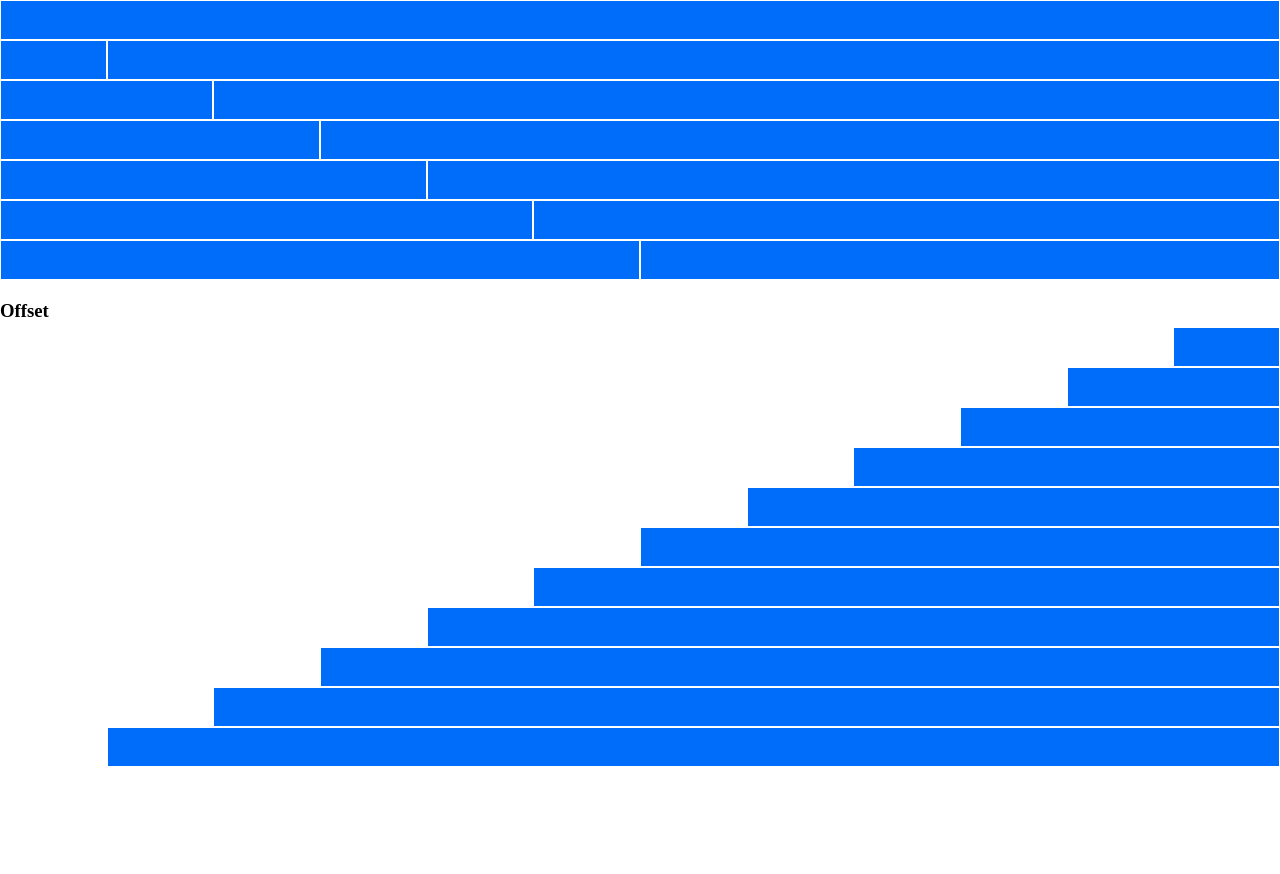
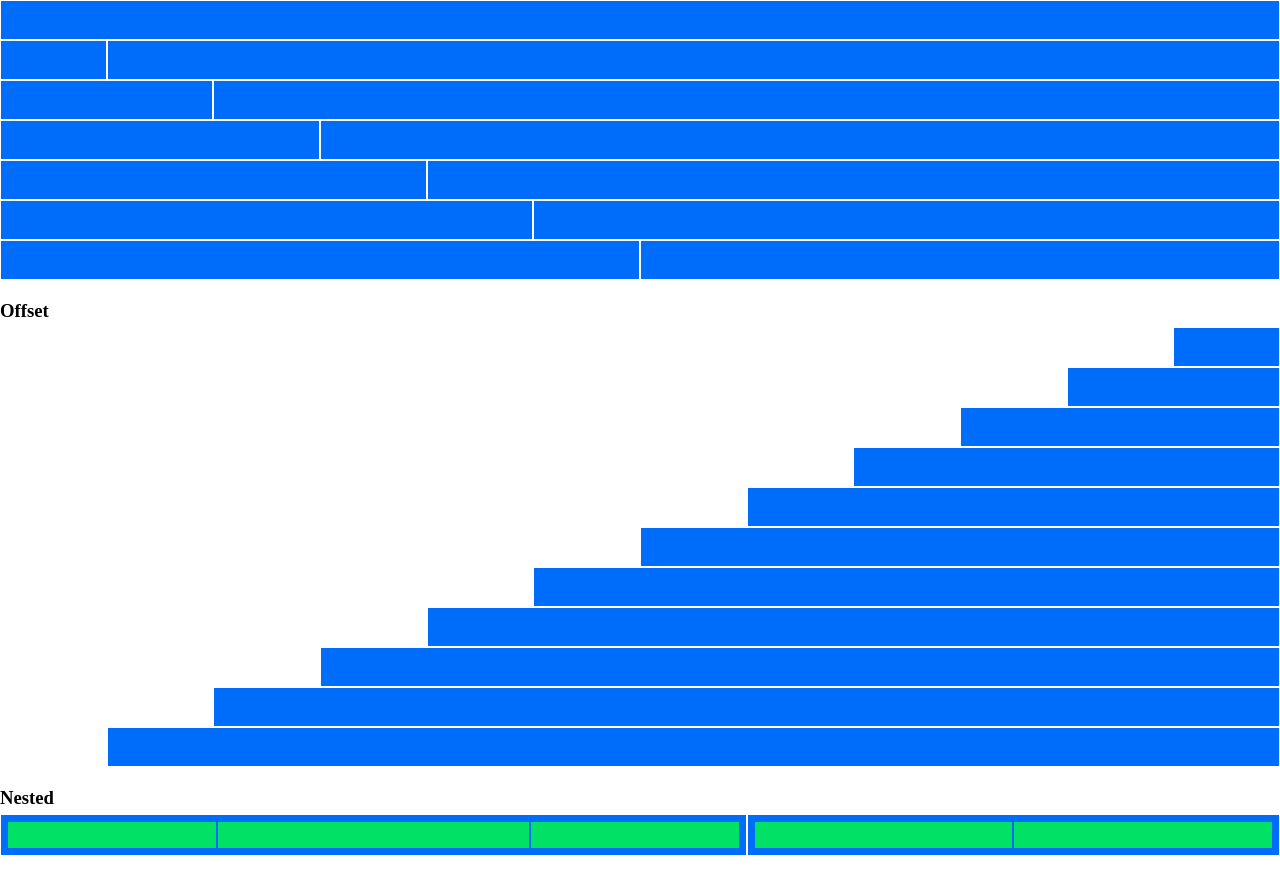
Before and after one commit to touros91/html-css-12bool, a plain HTML site: page index.html in a window 1280 px wide. Shown: the part 287-1161 px from the top of the page. Before the commit the page ends 1074 px from the top, so only its background shows below. Drawn offline with Linux system fonts and the light colour scheme.

Commit message:
Aggiunta ultima sezione Nested

```diff
--- a/css/12BoolFlex.css
+++ b/css/12BoolFlex.css
@@ -1,5 +1,6 @@
 /* common  */
 .row {
+    width: 100%;
     height: 40px;
     background-color: #006cfa;
     display: flex;
--- a/css/style.css
+++ b/css/style.css
@@ -23,6 +23,7 @@ h3 {
 .row-padding {
     padding: 6px;
 }
+
 .nested-box {
     background-color: #01e165;
     margin: 1px;
--- a/index.html
+++ b/index.html
@@ -165,5 +165,24 @@
             <div class="col-xs-11"></div>
         </div>
     </div>
+    <!-- ultima sezione Nested  -->
+    <div class="container">
+        <h3>Nested</h3>
+        <div class="row">
+            <div class="col-xs-7">
+                <div class="row row-padding">
+                    <div class="col-xs-4 nested-box"></div>
+                    <div class="col-xs-6 nested-box"></div>
+                    <div class="col-xs-4 nested-box"></div>
+                </div>
+            </div>
+            <div class="col-xs-5">
+                <div class="row row-padding">
+                    <div class="col-xs-6 nested-box"></div>
+                    <div class="col-xs-6 nested-box"></div>
+                </div>
+            </div>
+        </div>
+    </div>
 </body>
 </html>
```
